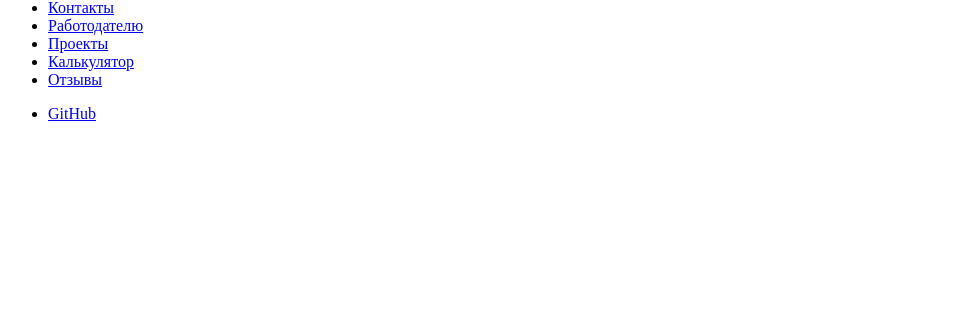
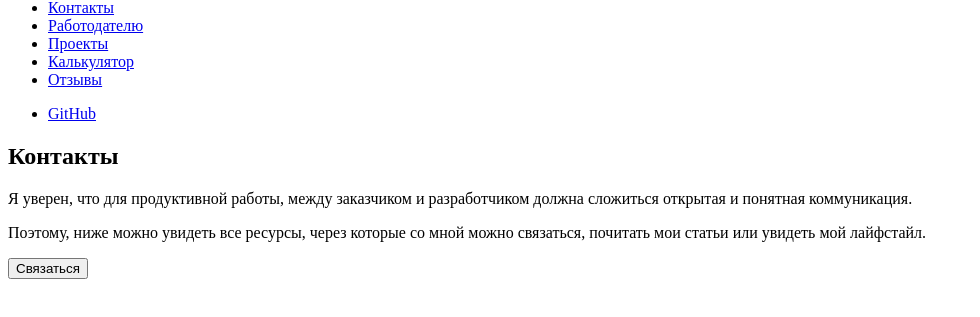
Before and after one commit to Umorph/fullstack-website, a plain HTML site: page contacts.html in a window 1280 px wide. Shown: the part 115-432 px from the top of the page, without its empty margins (0-980 px from the left). Drawn offline with Linux system fonts and the light colour scheme.

Commit message:
Разметил блок main-keyvisual в файле contacts.html

```diff
--- a/contacts.html
+++ b/contacts.html
@@ -26,5 +26,19 @@
             </ul>
         </nav>
     </header>
+    <main class="home-page">
+        <section class="main-keyvisual">
+            <h2 class="main-keyvisual__heading">Контакты</h2>
+            <p class="main-keyvisual__paragraph main-keyvisual__paragraph--big">
+                Я уверен, что для продуктивной работы, между заказчиком и разработчиком должна
+                сложиться открытая и понятная коммуникация.
+            </p>
+            <p class="main-keyvisual__paragraph">
+                Поэтому, ниже можно увидеть все ресурсы, через которые со мной можно связаться,
+                почитать мои статьи  или  увидеть мой лайфстайл.
+            </p>
+            <button class="main-keyvisual__button contact-button contact-button--big">Связаться</button>
+        </section>
+    </main>
 </body>
 </html>
```
